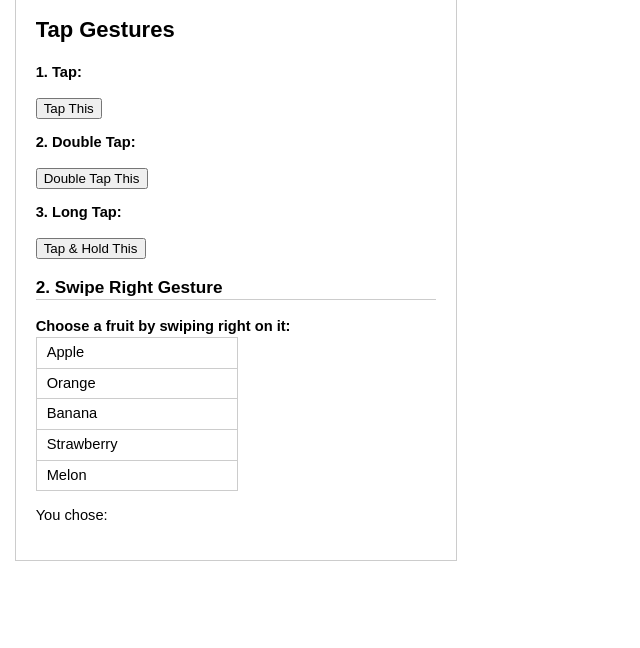
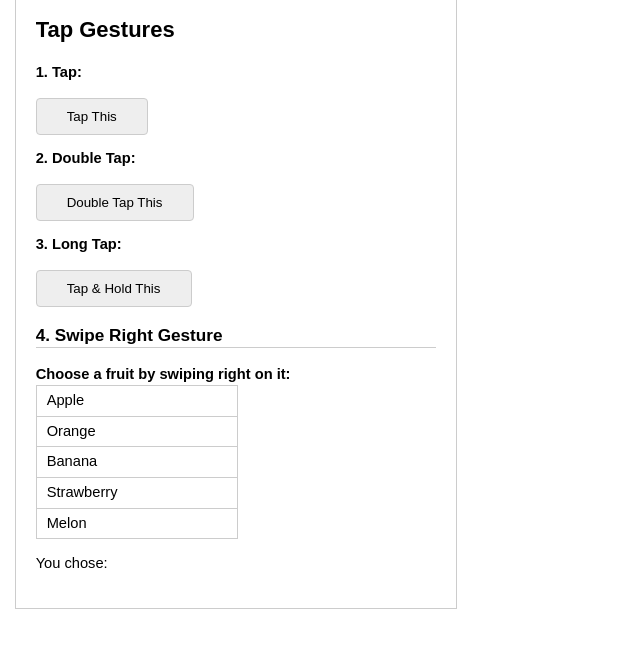
Before and after one commit to rbiggs/hyper-tap, a website: page examples/gestures.html in a window 1280 px wide. Shown: the part 68-716 px from the top of the page, without its empty margins (0-640 px from the left). Drawn offline with Linux system fonts and the light colour scheme.

Commit message:
Renamed folder to plural.

```diff
--- a/example/gestures.html
+++ b/examples/gestures.html
@@ -3,7 +3,7 @@
 <head>
   <meta charset="UTF-8">
   <meta name="viewport" content="user-scalable=1.0">
-  <meta name="viewport" content="initial-scale=1.0, maximum-scale=1.0, user-scalable=no">
+  <meta name="viewport" content="width=device-width, initial-scale=1.0, minimum-scale=1.0, maximum-scale=1.0>
   <meta name="apple-mobile-web-app-capable" content="yes">
   <meta name="mobile-web-app-capable" content="yes">
   <meta name="msapplication-tap-highlight" content="no">
@@ -29,7 +29,7 @@
       <button id='btn3'>Tap &amp; Hold This</button>
       <span id='longtap'></span>
     </p>
-    <h3>2. Swipe Right Gesture</h3>
+    <h3>4. Swipe Right Gesture</h3>
     <h4>Choose a fruit by swiping right on it:</h4>
     <ul id='list'>
       <li>Apple</li>
--- a/example/styles.css
+++ b/examples/styles.css
@@ -3,6 +3,17 @@ html, body {
   padding: 0;
   height: 100%;
   font: normal 11pt/1.345 Sans-serif;
+}
+button {
+  padding: 10px 30px;
+  border: solid 1px #ccc;
+  background-color: #eee;
+  border-radius: 4px;
+}
+button:hover,
+button:active {
+  background-color: #ddd;
+  color: #000;
 }
 li, button {
   -webkit-user-select: none;
```
Also changed, not shown: examples/events.html (renamed from example/events.html).
